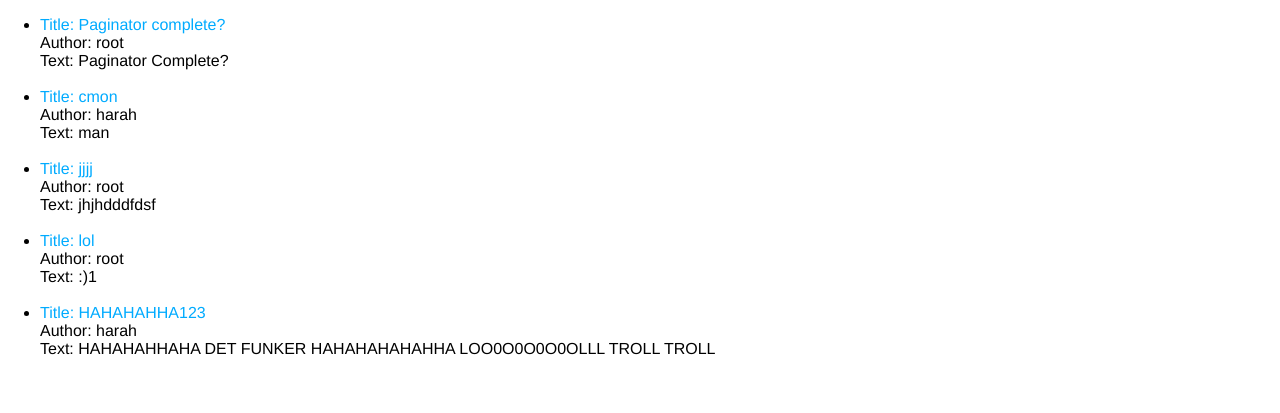
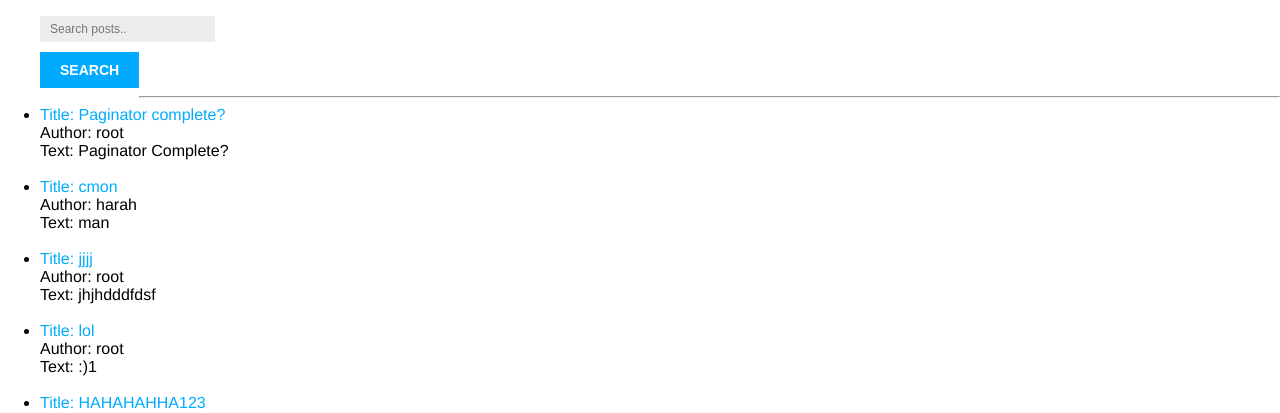
Before and after one commit to Haris1337/Tutorial1, a Django app: page / in a window 1280 px wide. Shown: the part 181-594 px from the top of the page. Run offline with Django 3.2, Linux system fonts and the light colour scheme; data comes from the database, SQL or seed files in the repository.

Commit message:
Added search function with title as metadata for the search

```diff
--- a/mysite/blog/templates/blog/base2.html
+++ b/mysite/blog/templates/blog/base2.html
@@ -2,7 +2,11 @@
 {% include 'partials/header.html' %}
 
 <ul>
-
+<form method="GET" action="">
+	<input type="text" name="q" placeholder="Search posts.." value={{request.GET.q}}>
+	<input type="submit" value="Search">
+</form>
+<br><br><br><br><hr>
 	{% for post in object_list %}
 	<li>
 		<a href="/blog/details/{{post.id}}">Title: {{post.title}}</a> <br>
--- a/mysite/blog/views.py
+++ b/mysite/blog/views.py
@@ -9,6 +9,11 @@ from django.core.paginator import Paginator, EmptyPage, PageNotAnInteger
 
 def post_list(request):
 	queryset_list = Post.objects.all()
+
+	query = request.GET.get('q')
+	if query:
+		queryset_list = queryset_list.filter(title__icontains=query)
+
 	paginator = Paginator(queryset_list, 5) #Show 5 posts per page
 
 	page = request.GET.get('page')
```
Also changed, not shown: 1 other file.
